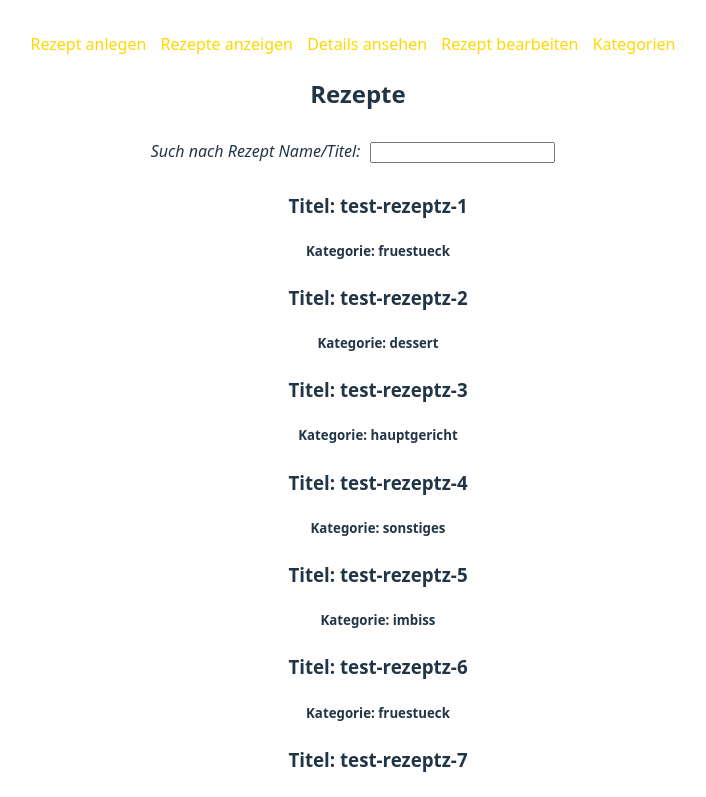
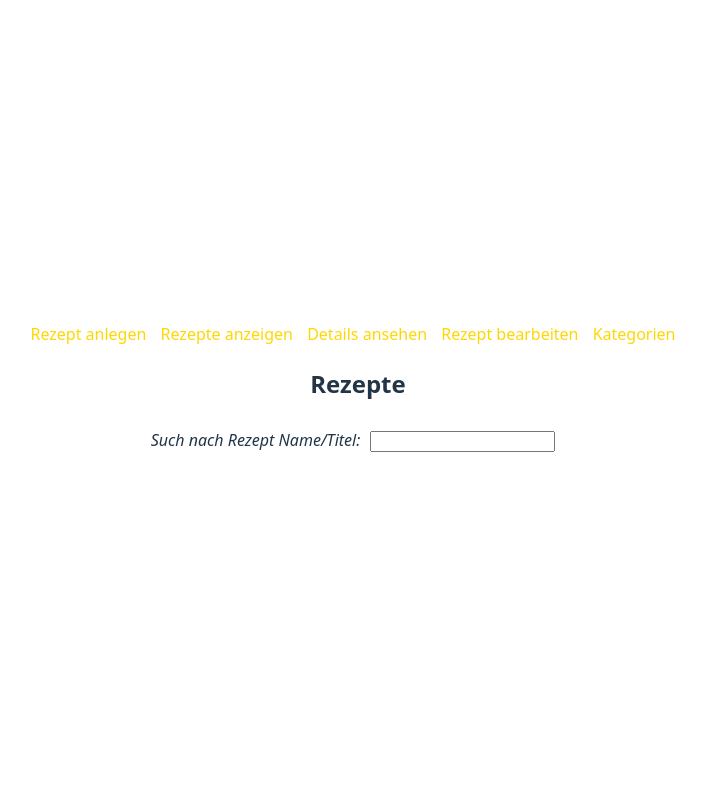
Before and after one commit to gab632/gabriel-assessment-2-2025, a React (Vite) app: page / in a window 1280 px wide. Shown: the top 797 px of the page, without its empty margins (282-988 px from the left). Built offline with nearby package versions, Linux system fonts and the light colour scheme.

Commit message:
added an explanation  to the readme file.

```diff
--- a/src/App.jsx
+++ b/src/App.jsx
@@ -13,23 +13,23 @@ function App() {
     const testData = [];
     const testKategorien =["fruestueck", "dessert", "hauptgericht", "sonstiges", "imbiss"];
 
-    for(let i = 0; i < 10; i++){
-        const randomId = crypto.randomUUID();
-        const name = "test-rezeptz-" + (i+1);
-        const beschreibung = "test-beschreibung-" + (i+1);
-        const zutaten = "zut-1, zut-2, zut-3";
-        const zubereitung = "Schritt 1, Schritt 2, Schritt 3";
-        const kategorie = testKategorien[i % 5];
-        const testRezept ={
-            id: randomId,
-            name: name,
-            beschreibung: beschreibung,
-            zutaten: zutaten,
-            zubereitung: zubereitung,
-            kategorie: kategorie
-        }
-        testData.push(testRezept);
-    }
+    // for(let i = 0; i < 10; i++){
+    //     const randomId = crypto.randomUUID();
+    //     const name = "test-rezeptz-" + (i+1);
+    //     const beschreibung = "test-beschreibung-" + (i+1);
+    //     const zutaten = "zut-1, zut-2, zut-3";
+    //     const zubereitung = "Schritt 1, Schritt 2, Schritt 3";
+    //     const kategorie = testKategorien[i % 5];
+    //     const testRezept ={
+    //         id: randomId,
+    //         name: name,
+    //         beschreibung: beschreibung,
+    //         zutaten: zutaten,
+    //         zubereitung: zubereitung,
+    //         kategorie: kategorie
+    //     }
+    //     testData.push(testRezept);
+    // }
 
     const [rezept, setRezept] = useState({})
     const [rezeptArray, setRezeptArray] = useState(testData);
```
Also changed, not shown: 1 other file (tests, documents, lock files or other folders).
